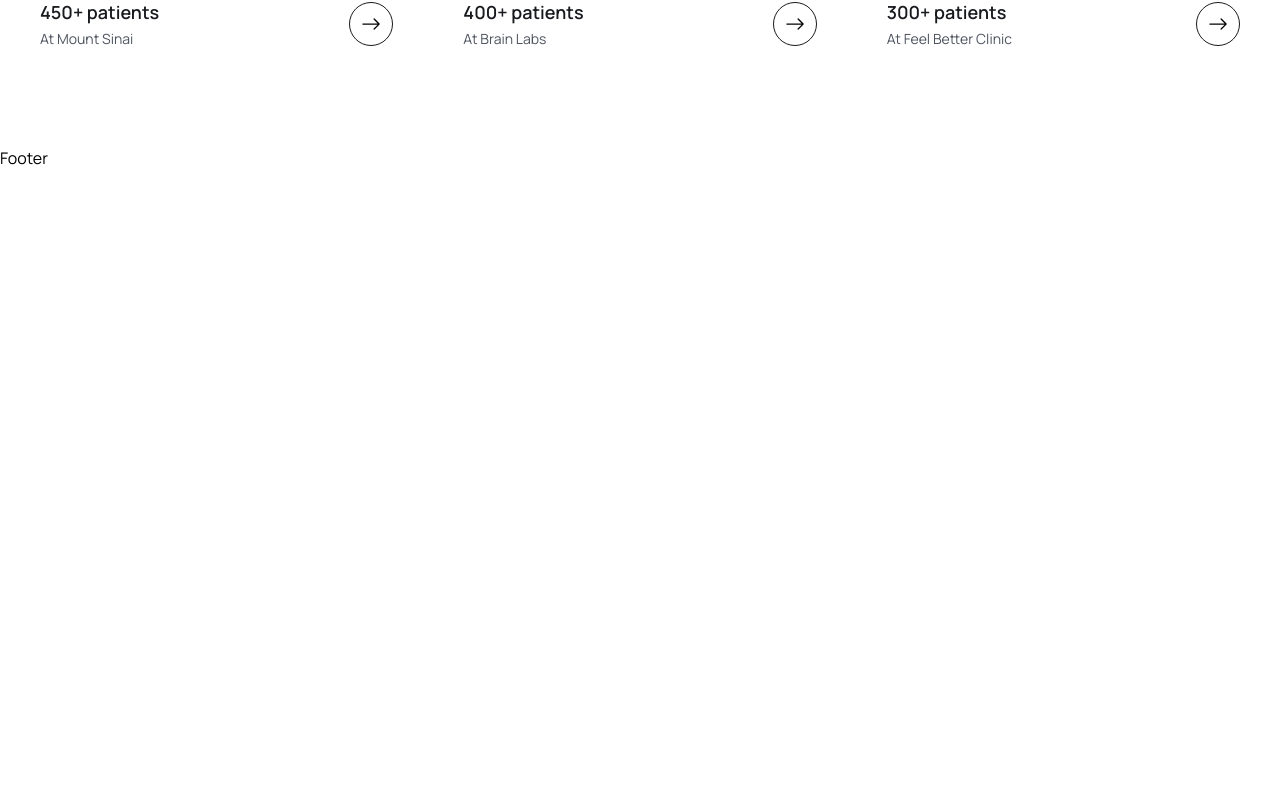
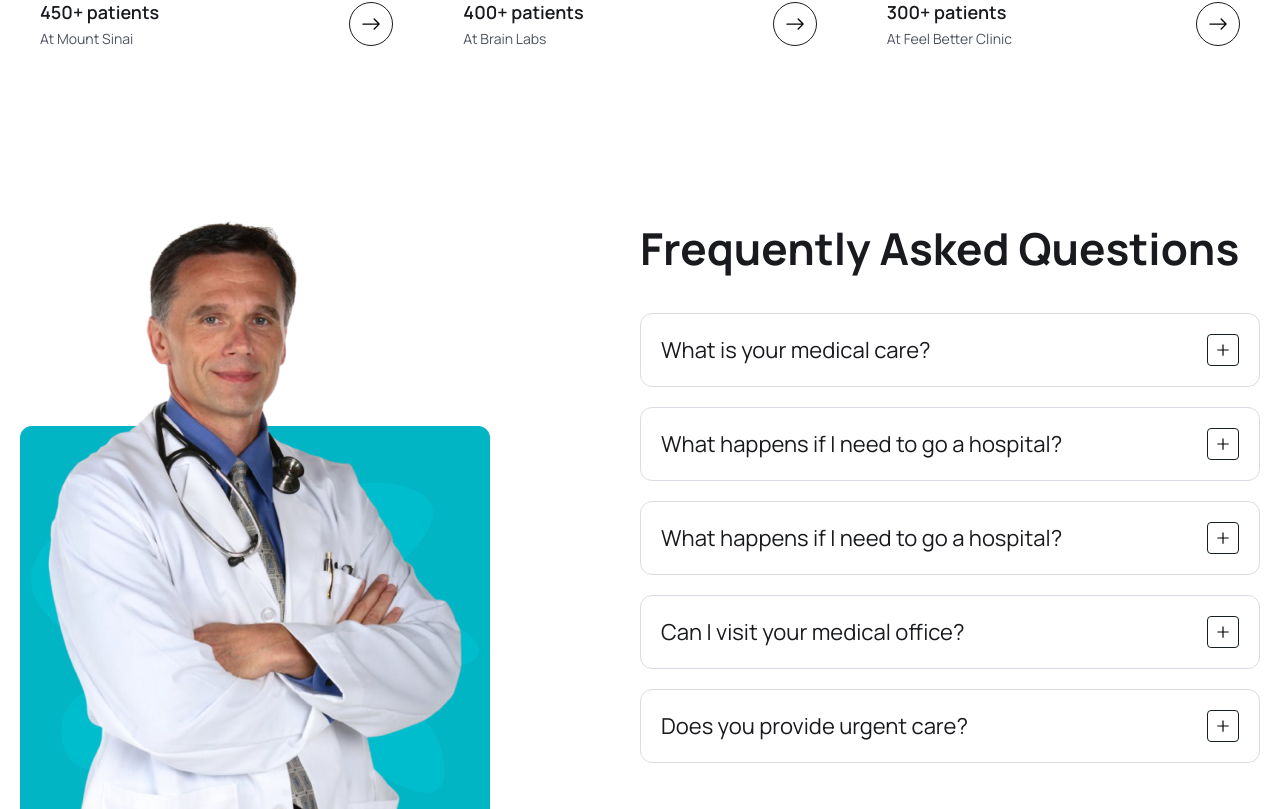
Before and after one commit to rdsingh120/Appointment-Booking-App, a React (Vite) app in the folder frontend/: page / in a window 1280 px wide. Shown: the part 4711-5520 px from the top of the page. Before the commit the page ends 4881 px from the top, so only its background shows below. Built offline with nearby package versions, Linux system fonts and the light colour scheme.

Commit message:
add faq section

```diff
--- /dev/null
+++ b/frontend/src/components/Faq/FaqItem.jsx
@@ -0,0 +1,29 @@
+import { useState } from 'react'
+import { AiOutlineMinus, AiOutlinePlus } from 'react-icons/ai'
+
+const FaqItem = ({ item }) => {
+  const [isOpen, setIsOpen] = useState(false)
+  return (
+    <div className="p-3 lg:p-5 rounded-[12px] border border-solid border-[#D9DCE2] mb-5 cursor-pointer">
+      <div className="flex items-center justify-between gap-5">
+        <h4 className="text-[16px] leading-7 lg:text-[22px] lg:leading-8 text-headingColor">
+          {item.question}
+        </h4>
+        <div
+          onClick={() => setIsOpen(!isOpen)}
+          className={`${
+            isOpen && 'bg-primaryColor text-white border-none'
+          }w-7 h-7 lg:w-8 lg:h-8 border border-solid border-[#141F21] rounded flex items-center justify-center`}
+        >
+          {isOpen ? <AiOutlineMinus /> : <AiOutlinePlus />}
+        </div>
+      </div>
+      {isOpen && (
+        <div className="mt-4">
+          <p className="text-[14px] leading-6 lg:text-[16px] lg:leading-7 font-[400] text-textColor">{item.content}</p>
+        </div>
+      )}
+    </div>
+  )
+}
+export default FaqItem
--- /dev/null
+++ b/frontend/src/components/Faq/FaqList.jsx
@@ -0,0 +1,11 @@
+import {faqs} from '../../assets/data/faqs'
+import FaqItem from './FaqItem'
+
+const FaqList = () => {
+  return (
+    <ul className='mt-[38px]'>
+        {faqs.map((item, i) => <FaqItem key={i} item={item}/>)}
+    </ul>
+  )
+}
+export default FaqList
--- a/frontend/src/pages/Home.jsx
+++ b/frontend/src/pages/Home.jsx
@@ -5,6 +5,8 @@
 import icon2 from '../assets/images/icon02.png'
 import icon3 from '../assets/images/icon03.png'
 import featureImg from '../assets/images/feature-img.png'
+import faqImg from '../assets/images/faq-img.png'
+
 import videoIcon from '../assets/images/video-icon.png'
 import avatarIcon from '../assets/images/avatar-icon.png'
 
@@ -13,6 +15,7 @@
 import About from '../components/About/About'
 import ServiceList from '../components/Services/ServiceList'
 import DoctorList from '../components/Doctors/DoctorList'
+import FaqList from '../components/Faq/FaqList'
 
 const Home = () => {
   return (
@@ -267,10 +270,26 @@
               porro exercitationem quas dignissimos.
             </p>
           </div>
-          <DoctorList/>
+          <DoctorList />
         </div>
       </section>
       {/* Doctors Section Ends */}
+
+      {/* FAQ Section Starts */}
+      <section>
+        <div className="container">
+          <div className="flex justify-between gap-[50px] lg:gap-0">
+            <div className="w-1/2 hidden md:block">
+              <img src={faqImg} alt="faq" />
+            </div>
+            <div className="w-full md:w-1/2">
+              <h2 className='heading'>Frequently Asked Questions</h2>
+              <FaqList/>
+            </div>
+          </div>
+        </div>
+      </section>
+      {/* FAQ Section Ends */}
     </>
   )
 }
```
